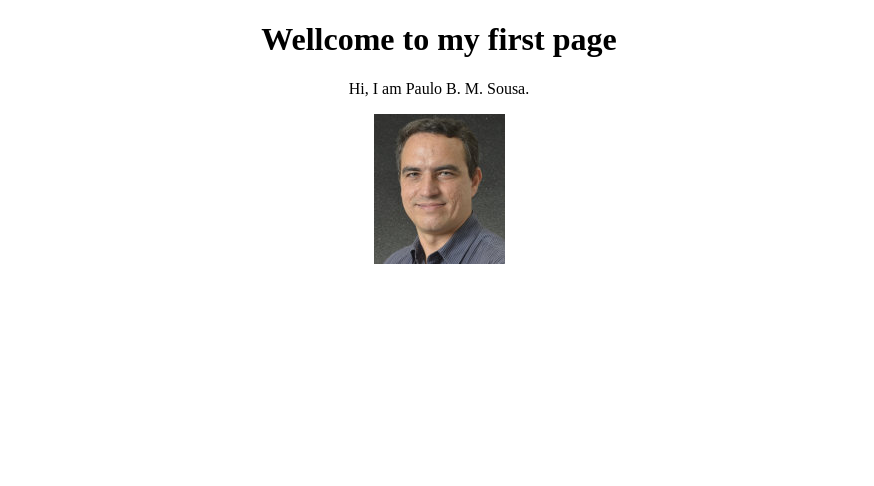
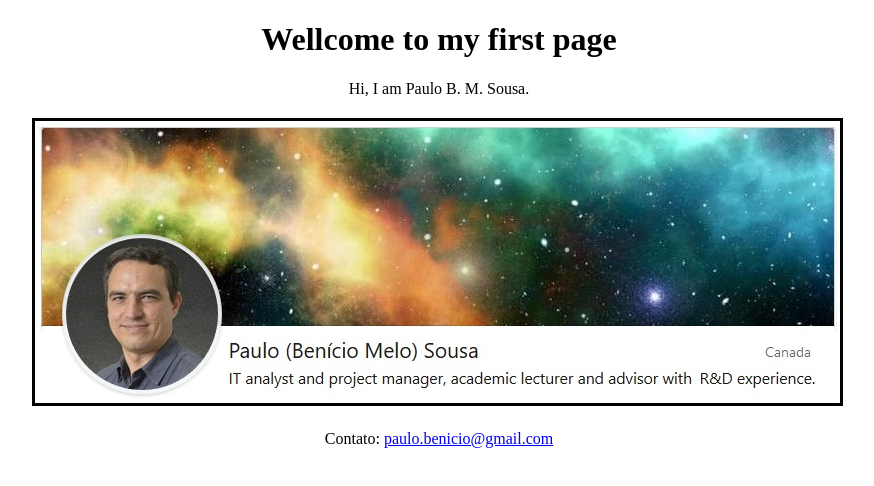
Before and after one commit to paulobmsousa/paulobmsousa.github.io, a plain HTML site: page index.html in a window 1280 px wide. Shown: the whole page, without its empty margins (201-1075 px from the left). Drawn offline with Linux system fonts and the light colour scheme.

Commit message:
Update page

```diff
--- a/index.html
+++ b/index.html
@@ -2,6 +2,9 @@
 <html>
 	<meta http-equiv="Content-Type" content="text/html; charset=utf-8">
 	<body>
+		<!--
+		https://github.com/paulobmsousa/paulobmsousa.github.io
+		-->
 		<h1 style="text-align:center;">
 			Wellcome to my first page
 		</h1>
@@ -10,8 +13,14 @@
 		</p>
 		<center>
 			<a href="https://www.linkedin.com/in/paulobmsousa/" target="_blank">
-			<img src="images/perfil.jpg">
+				<img src="images/perfillinkedin.jpg">
 			</a>
 		</center>
+		<p style="text-align:center;">
+			Contato:
+			<a href="mailto:paulo.benicio@gmail.com?Subject=Hello%20From%20GitHub" target="_top">
+				paulo.benicio@gmail.com
+			</a>
+		</p>
 	</body>
 </html>
```
Also changed, not shown: images/perfillinkedin.jpg (added). Lines whose indentation alone changed are shown as unchanged.
